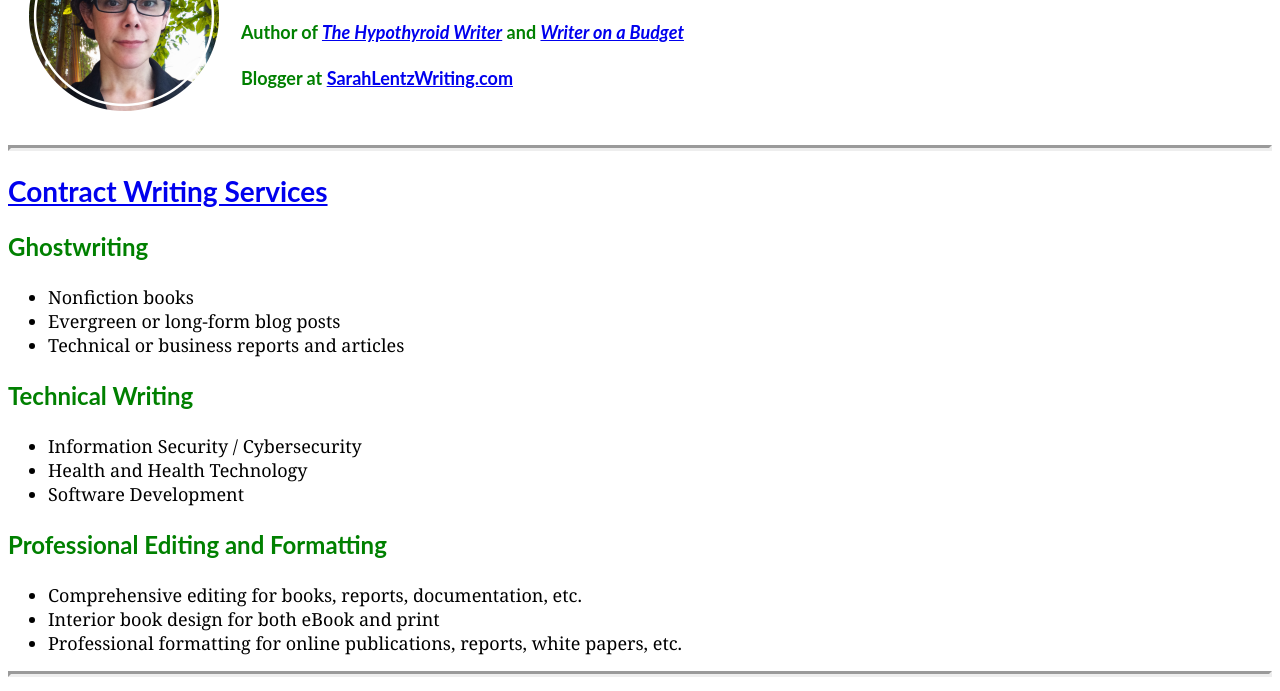
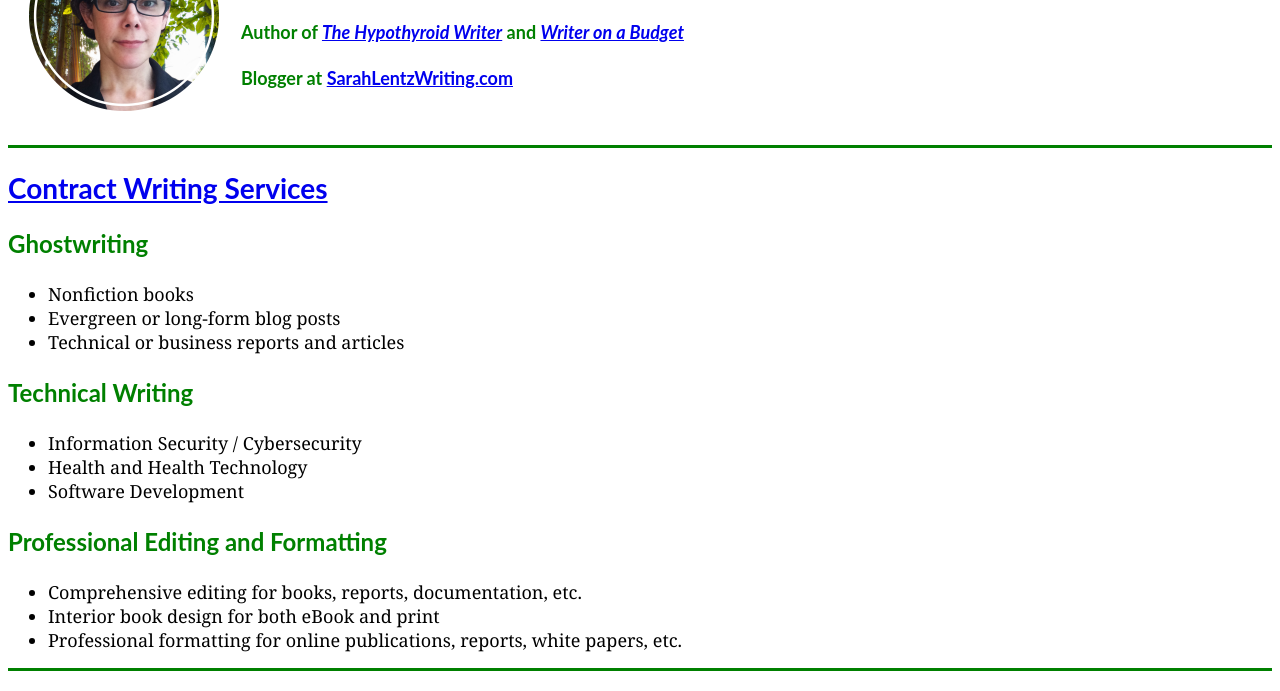
Before and after one commit to SarahLentz/cv, a plain HTML site: page index.html in a window 1280 px wide. Shown: the part 108-799 px from the top of the page. Drawn offline with Linux system fonts and the light colour scheme.

Commit message:
Update index.html

```diff
--- a/index.html
+++ b/index.html
@@ -39,7 +39,9 @@
     }
 
     hr {
-      border-width: medium;
+      background-color: green;
+      border-style: none;
+      height: 3px;
         }
 
     img {
```
